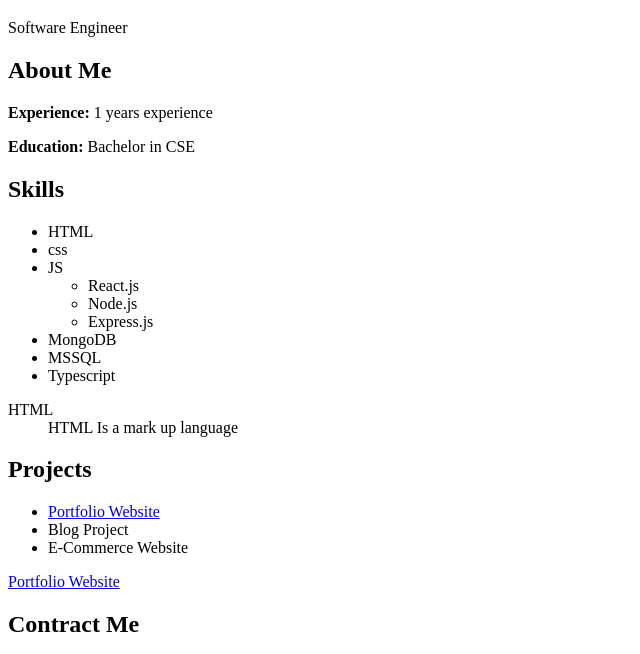
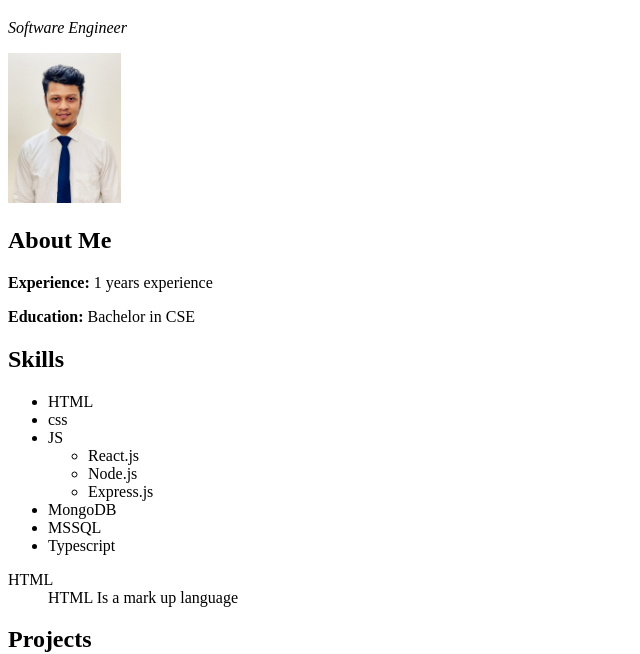
Before and after one commit to Alshahriar78/portfolio-html, a plain HTML site: page index.html in a window 1280 px wide. Shown: the part 149-803 px from the top of the page, without its empty margins (0-640 px from the left). Drawn offline with Linux system fonts and the light colour scheme.

Commit message:
Image Tag added

```diff
--- a/index.html
+++ b/index.html
@@ -10,7 +10,7 @@
      <!-- section : navbar -->
      <nav class="intro">
         <ul>
-        <li> <a href="#about">About Me</a></li>
+        <li><a href="#about">About Me</a></li>
         <li><a href="#skills">Skills</a></li>
         <li><a href="#projects">Projects</a></li>
         <li><a href="#contract">Contract</a></li>
@@ -20,9 +20,9 @@
     <!-- section : intro -->
      <header id="intro" class="intro">
         <h1>AL Shahoriar</h1>
-        <p>Software Engineer</p>
+        <p><em>Software Engineer</em></p>
+        <img src="./images/sourov.jpeg" alt="Al Shahoriar" height="150"/>
      </header>
-
     <!-- section : about me -->
      <section id="about">
         <h2>About Me</h2>
```
Also changed, not shown: images/sourov.jpeg (added), 1 other file.
